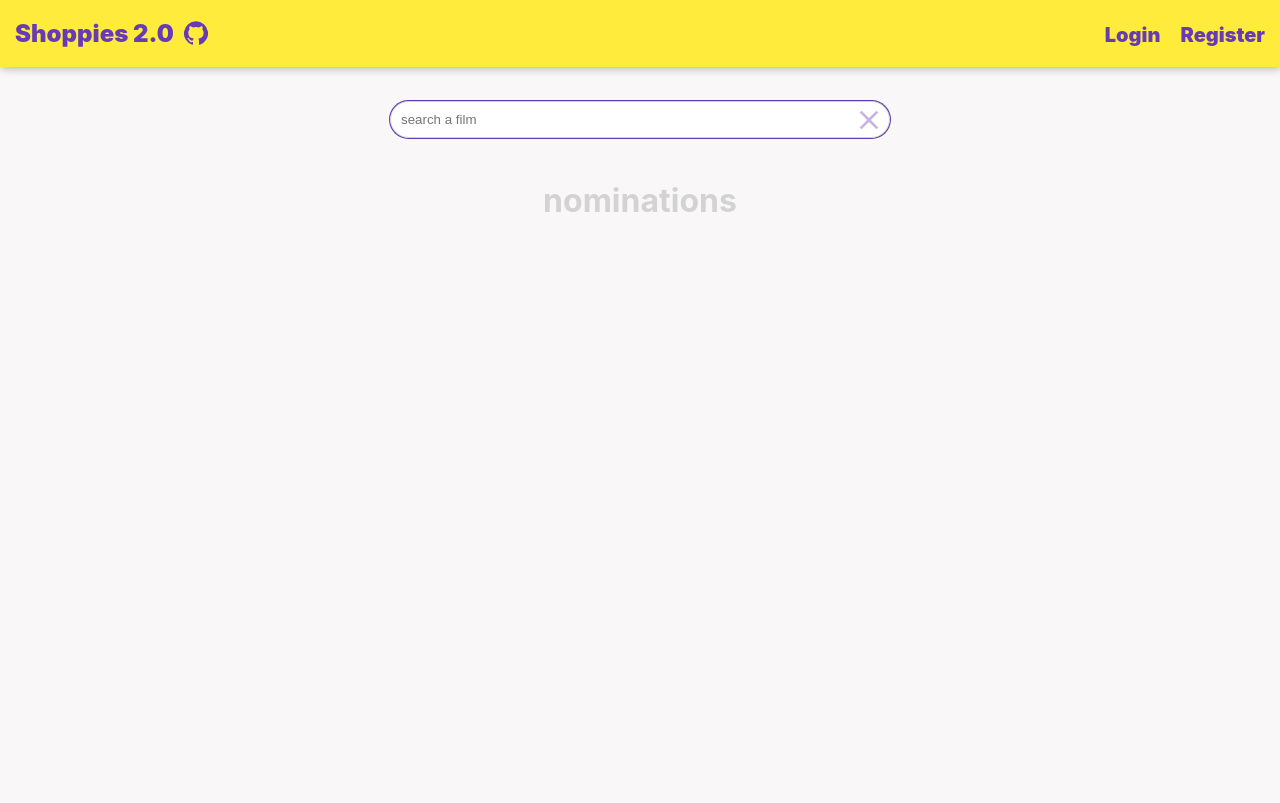
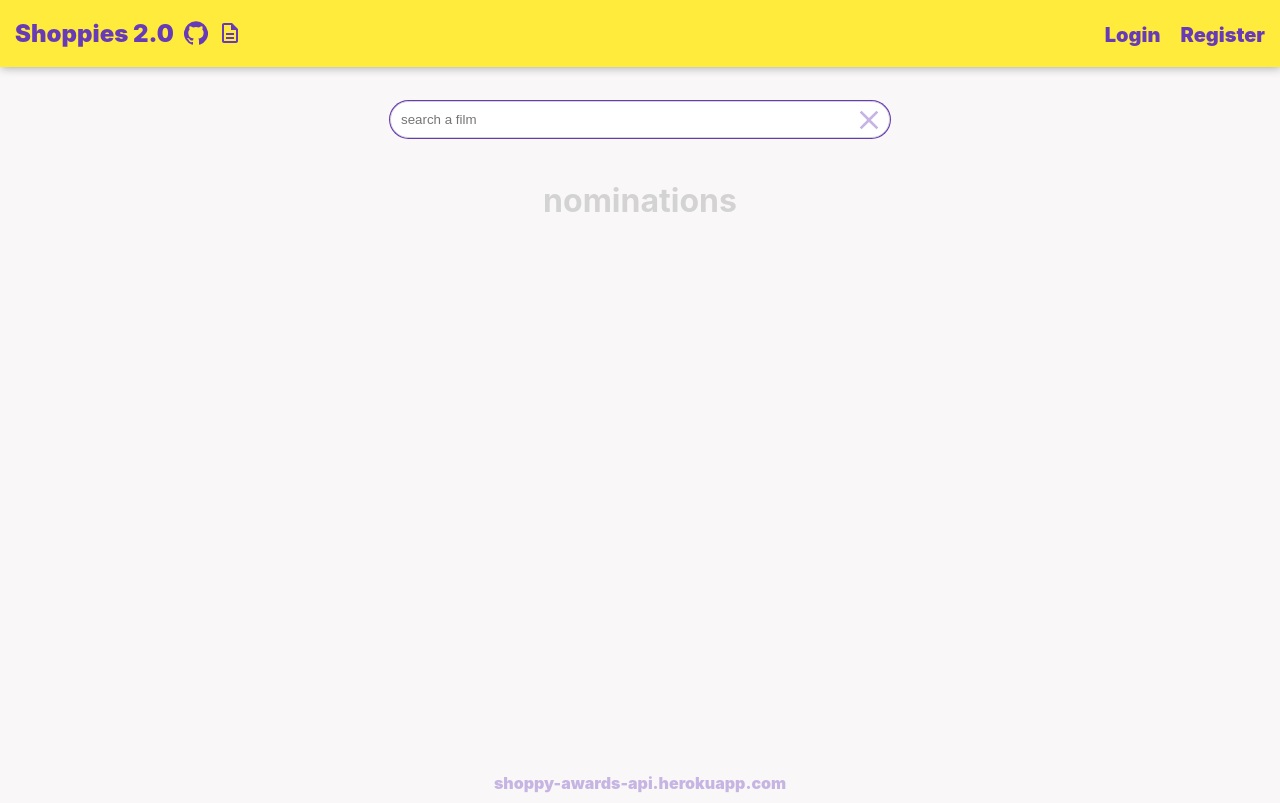
Before and after one commit to afairlie/shoppies2.0, a React (Create React App) app: page / in a window 1280 px wide. Built offline with nearby package versions, Linux system fonts and the light colour scheme; the HTML template or start-up script is replaced by a standard one.

Commit message:
documentation formatting and added footer w. api link

```diff
--- a/src/App.css
+++ b/src/App.css
@@ -15,8 +15,13 @@ html {
   -webkit-font-smoothing: antialiased;
   -moz-osx-font-smoothing: grayscale;
 
-  height: 100vh;
   background-color: var(--light-gray);
+}
+
+#root {
+  position: relative;
+  min-height: 100vh;
+  width: 100vw;
 }
 
 html *:focus {
@@ -32,8 +37,9 @@ p, ul {
 }
 
 main {
-  padding-bottom: 20px;
   text-align: center;
+  width: 100%;
+  min-height: calc(100vh - 66px - 38px);
 }
 
 h1.title {
@@ -95,7 +101,7 @@ button:disabled {
   display: flex;
   justify-content: space-between;
   max-width: 500px;
-  margin: 5px auto;
+  margin: 5px auto 40px;
   margin-top: 20px;
   padding: 5px;
   padding-top: 20px;
@@ -109,6 +115,14 @@ button:disabled {
   font-weight: 600;
 }
 
+footer {
+  width: 100%;
+  position: relative;
+  bottom: 0;
+  text-align: center;
+  padding: 10px 0;
+}
+
 html *:active:hover {
   border-radius: none;
   box-shadow: none;
--- a/src/App.tsx
+++ b/src/App.tsx
@@ -166,6 +166,11 @@ function App() {
           </Route>
         </Switch>
       </main>
+      <footer>
+        <a href='https://shoppy-awards-api.herokuapp.com/' target='_blank' rel='noreferrer' style={{color: 'var(--light-purple)', fontSize: 'unset'}} onClick={e => e.currentTarget.blur()}>
+          <p>shoppy-awards-api.herokuapp.com</p>
+        </a>
+      </footer>
     </>
   );
 }
--- a/src/components/Nav.tsx
+++ b/src/components/Nav.tsx
@@ -6,6 +6,7 @@ import {logout} from '../helpers/authentication'
 
 // COMPONENTS
 import GitHubIcon from '@material-ui/icons/GitHub'
+import DescriptionOutlinedIcon from '@material-ui/icons/DescriptionOutlined';
 
 // CSS
 import './Nav.css'
@@ -33,6 +34,9 @@ export default function Nav({dispatch, state, inputRef}: NavType){
                 <a href='https://github.com/afairlie/shoppies2.0' target='_blank' rel='noreferrer' onClick={e => e.currentTarget.blur()}>
                     <GitHubIcon classes={{root: classes.root}}/>
                 </a>
+                <a href='https://afairlie.biz/ariane-fairlie-cv.pdf' target='_blank' rel='noreferrer' onClick={e => e.currentTarget.blur()}>
+                    <DescriptionOutlinedIcon classes={{root: classes.root}}/>
+                </a>
             </div>
             <div className='links-right'>
                 {state.loggedIn ?
```
Also changed, not shown: 1 other file (tests, documents, lock files or other folders).
